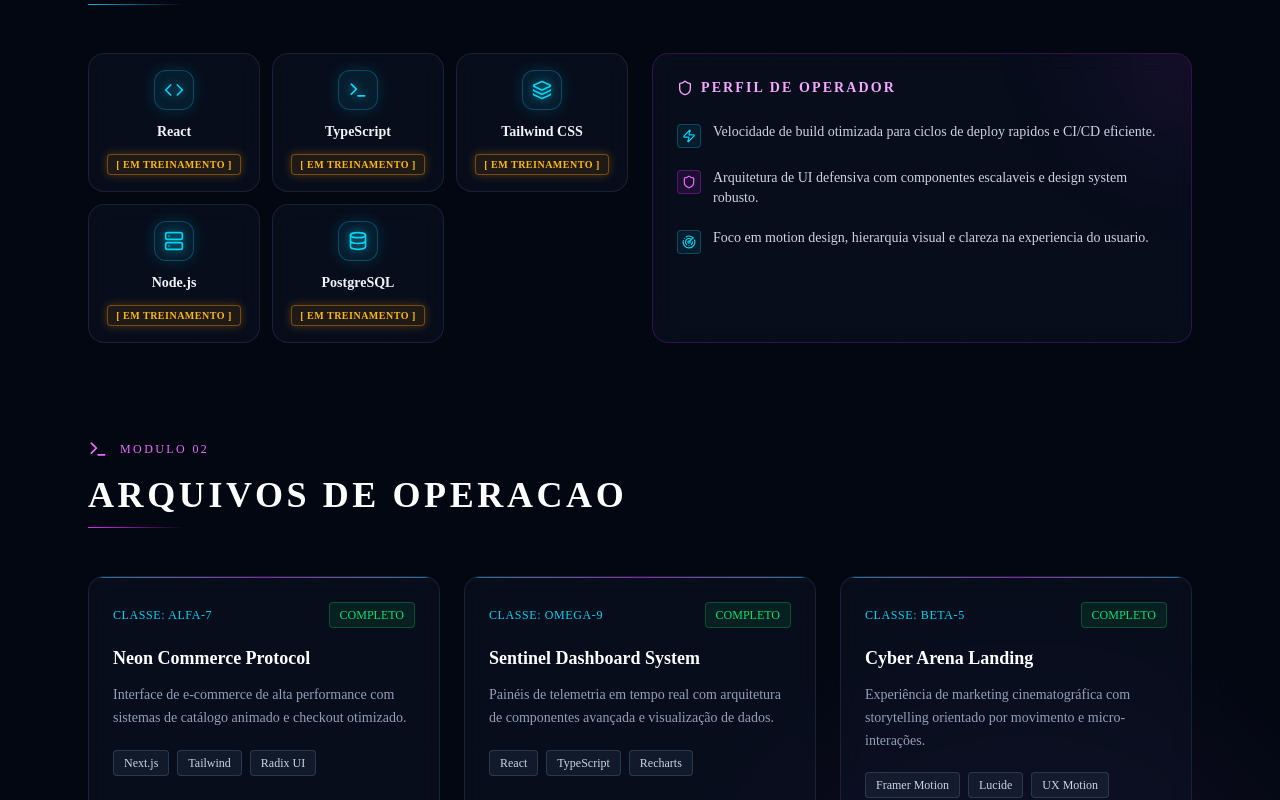
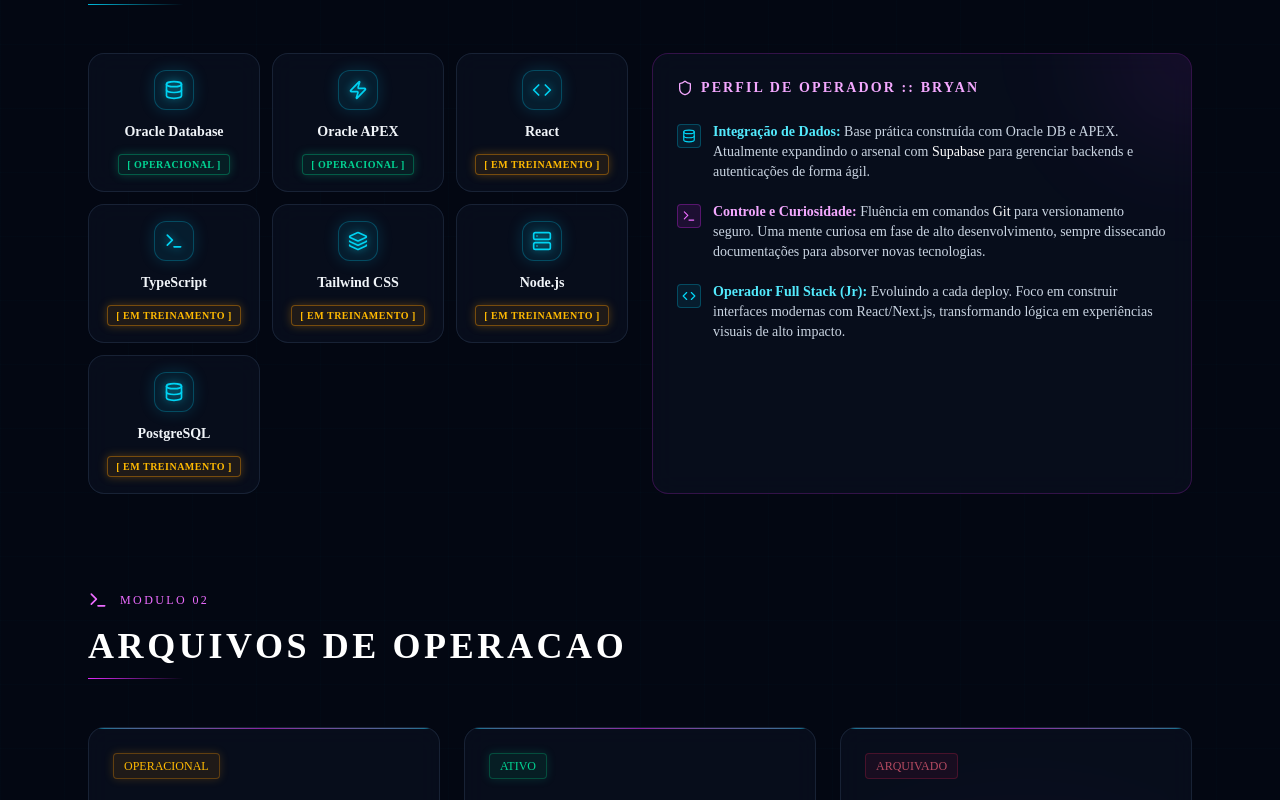
Before and after one commit to bryan-fullstack/portfolio-cyberpunk, a Next.js app: page / in a window 1280 px wide. Shown: the part 980-1780 px from the top of the page. Built offline with nearby package versions, Linux system fonts and the light colour scheme.

Commit message:
style: reformulação visual e textual da seção profile card

```diff
--- a/app/page.tsx
+++ b/app/page.tsx
@@ -17,6 +17,8 @@ import {
 import { Navbar } from "@/components/navbar"
 
 const habilidades = [
+  { name: "Oracle Database", icon: Database, status: "OPERACIONAL" as const },
+  { name: "Oracle APEX", icon: Zap, status: "OPERACIONAL" as const },
   { name: "React", icon: Code, status: "EM TREINAMENTO" as const },
   { name: "TypeScript", icon: Terminal, status: "EM TREINAMENTO" as const },
   { name: "Tailwind CSS", icon: Layers, status: "EM TREINAMENTO" as const },
@@ -26,28 +28,28 @@ const habilidades = [
 
 const operacoes = [
   {
-    titulo: "Neon Commerce Protocol",
+    titulo: "NEXUS_CORE_INVENTORY",
     classificacao: "ALFA-7",
-    stack: ["Next.js", "Tailwind", "Radix UI"],
-    descricao: "Interface de e-commerce de alta performance com sistemas de catálogo animado e checkout otimizado.",
-    link: "#",
-    status: "COMPLETO",
+    stack: ["Oracle DB", "PL/SQL", "APEX", "Bcrypt"],
+    descricao: "Sistema robusto de gestão de ativos e logística. Implementação de segurança via Bcrypt, triggers automatizados e procedures complexas para integridade de dados críticos.",
+    link: "https://github.com/bryan-plsql/gestao-estoque-oracle",
+    status: "OPERACIONAL",
   },
   {
-    titulo: "Sentinel Dashboard System",
-    classificacao: "OMEGA-9",
-    stack: ["React", "TypeScript", "Recharts"],
-    descricao: "Painéis de telemetria em tempo real com arquitetura de componentes avançada e visualização de dados.",
-    link: "#",
-    status: "COMPLETO",
+    titulo: "CYBER_PROFILE_INTERFACE",
+    classificacao: "GAMMA-4",
+    stack: ["Next.js", "Tailwind", "Framer Motion", "TypeScript"],
+    descricao: "Arquitetura de portfólio imersiva (este sistema). Foco em performance, animações por telemetria e UI/UX avançada com estética cyberpunk.",
+    link: "https://github.com/bryan-plsql/portfolio-cyberpunk",
+    status: "ATIVO",
   },
   {
-    titulo: "Cyber Arena Landing",
-    classificacao: "BETA-5",
-    stack: ["Framer Motion", "Lucide", "UX Motion"],
-    descricao: "Experiência de marketing cinematográfica com storytelling orientado por movimento e micro-interações.",
-    link: "#",
-    status: "COMPLETO",
+    titulo: "LEGACY_RPG_PROTOCOL",
+    classificacao: "DELTA-2",
+    stack: ["React", "CSS Modules", "Vite"],
+    descricao: "Protótipo de interface focado em gamificação e gerenciamento de estados para sistemas de RPG e interações dinâmicas.",
+    link: "https://github.com/bryan-plsql/portifolio-rpg",
+    status: "ARQUIVADO",
   },
 ]
 
@@ -300,27 +302,33 @@ export default function Home() {
 
             <h3 className="relative mb-6 flex items-center gap-2 font-mono text-sm font-semibold uppercase tracking-[0.15em] text-fuchsia-300">
               <Shield className="h-4 w-4" />
-              Perfil de Operador
+              Perfil de Operador :: Bryan
             </h3>
 
             <ul className="relative space-y-5 text-sm text-slate-300">
               <li className="flex items-start gap-3">
                 <div className="mt-0.5 flex h-6 w-6 shrink-0 items-center justify-center rounded border border-cyan-500/30 bg-cyan-500/10">
-                  <Zap className="h-3.5 w-3.5 text-cyan-400" />
+                  <Database className="h-3.5 w-3.5 text-cyan-400" />
                 </div>
-                <span>Velocidade de build otimizada para ciclos de deploy rapidos e CI/CD eficiente.</span>
+                <span>
+                  <strong className="text-cyan-300">Integração de Dados:</strong> Base prática construída com Oracle DB e APEX. Atualmente expandindo o arsenal com <span className="text-white">Supabase</span> para gerenciar backends e autenticações de forma ágil.
+                </span>
               </li>
               <li className="flex items-start gap-3">
                 <div className="mt-0.5 flex h-6 w-6 shrink-0 items-center justify-center rounded border border-fuchsia-500/30 bg-fuchsia-500/10">
-                  <Shield className="h-3.5 w-3.5 text-fuchsia-400" />
+                  <Terminal className="h-3.5 w-3.5 text-fuchsia-400" />
                 </div>
-                <span>Arquitetura de UI defensiva com componentes escalaveis e design system robusto.</span>
+                <span>
+                  <strong className="text-fuchsia-300">Controle e Curiosidade:</strong> Fluência em comandos <span className="text-white">Git</span> para versionamento seguro. Uma mente curiosa em fase de alto desenvolvimento, sempre dissecando documentações para absorver novas tecnologias.
+                </span>
               </li>
               <li className="flex items-start gap-3">
                 <div className="mt-0.5 flex h-6 w-6 shrink-0 items-center justify-center rounded border border-cyan-500/30 bg-cyan-500/10">
-                  <Radar className="h-3.5 w-3.5 text-cyan-400" />
+                  <Code className="h-3.5 w-3.5 text-cyan-400" />
                 </div>
-                <span>Foco em motion design, hierarquia visual e clareza na experiencia do usuario.</span>
+                <span>
+                  <strong className="text-cyan-300">Operador Full Stack (Jr):</strong> Evoluindo a cada deploy. Foco em construir interfaces modernas com React/Next.js, transformando lógica em experiências visuais de alto impacto.
+                </span>
               </li>
             </ul>
           </motion.article>
@@ -369,10 +377,13 @@ export default function Home() {
               <div className="relative p-6">
                 {/* Header */}
                 <div className="mb-4 flex items-center justify-between">
-                  <span className="font-mono text-xs uppercase tracking-wider text-cyan-400">
-                    Classe: {op.classificacao}
-                  </span>
-                  <span className="rounded border border-green-500/30 bg-green-500/10 px-2.5 py-1 font-mono text-xs uppercase text-green-400">
+                  <span className={`rounded border px-2.5 py-1 font-mono text-xs uppercase ${
+                    op.status === "ATIVO"
+                      ? "border-emerald-500/30 bg-emerald-500/10 text-emerald-400 shadow-[0_0_10px_rgba(16,185,129,0.2)]"
+                      : op.status === "OPERACIONAL"
+                      ? "border-amber-500/30 bg-amber-500/10 text-amber-400 shadow-[0_0_10px_rgba(245,158,11,0.2)]"
+                      : "border-rose-500/30 bg-rose-500/10 text-rose-400 opacity-70" // ARQUIVADO
+                  }`}>
                     {op.status}
                   </span>
                 </div>
@@ -394,6 +405,8 @@ export default function Home() {
 
                 <a
                 href={op.link}
+                target="_blank" // <-- Atributo para abrir em nova aba
+                rel="noopener noreferrer" // <-- Segurança para o navegador
                 className="inline-flex items-center gap-2 font-mono text-sm font-medium text-cyan-400 transition-colors group-hover:text-fuchsia-400"
               >
                 <span>ACESSAR SISTEMA</span>
```
Lines whose indentation alone changed are shown as unchanged.
